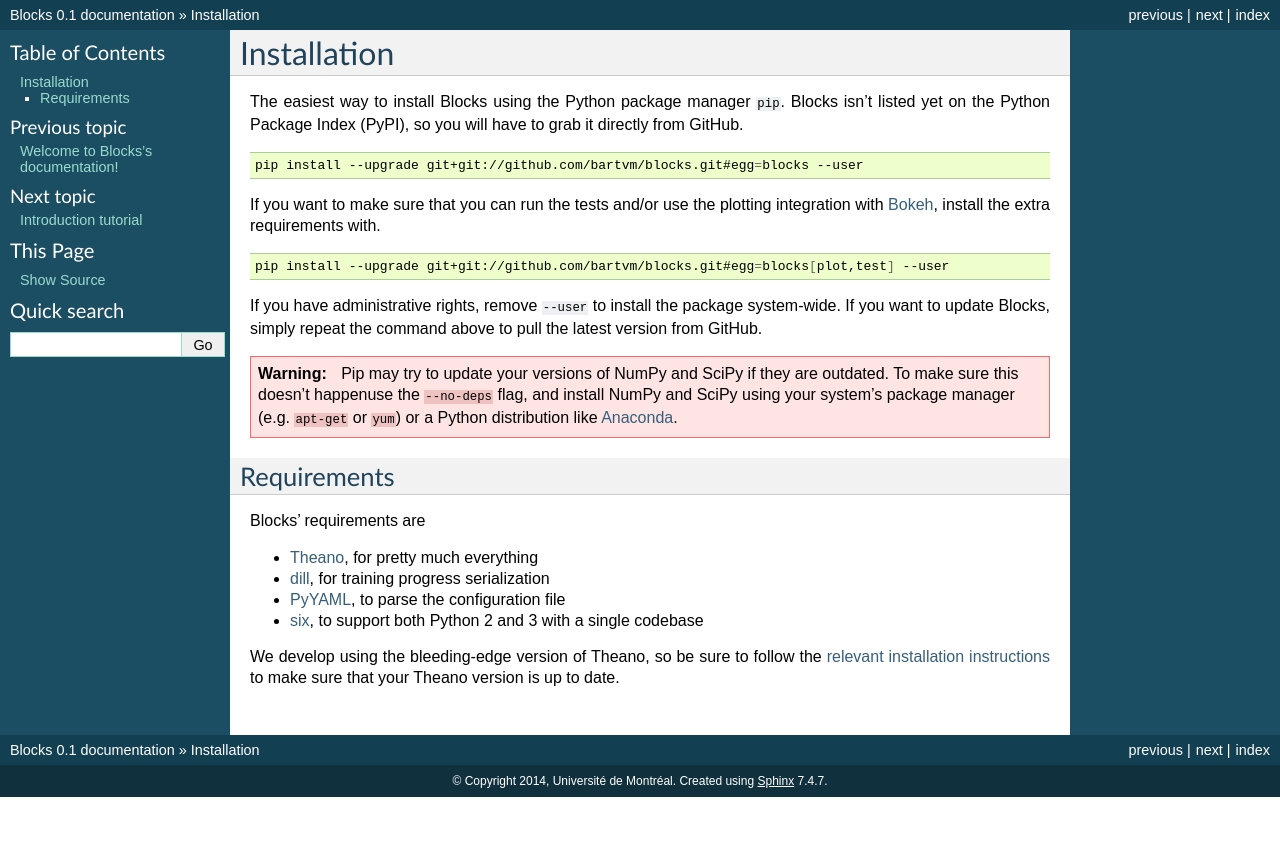
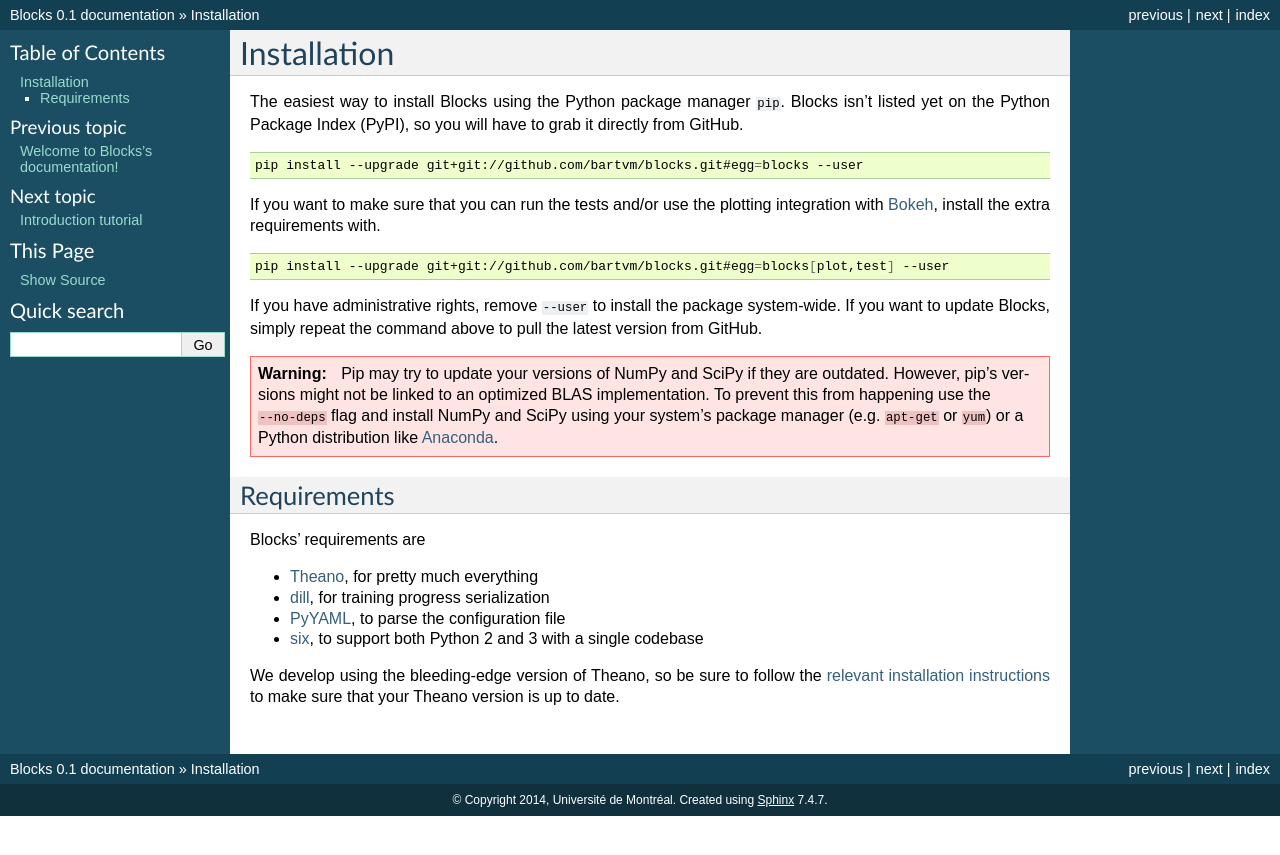
Before and after one commit to mila-iqia/blocks, a Sphinx documentation site: the page built from docs/setup.rst, in a window 1280 px wide. Shown: the top 855 px of the page. Built offline with Sphinx 7.4.7, drawn with Linux system fonts in a browser that asks for light colours.

Commit message:
Slight rewording

```diff
--- a/docs/setup.rst
+++ b/docs/setup.rst
@@ -22,9 +22,10 @@ pull the latest version from GitHub.
 .. warning::
 
    Pip may try to update your versions of NumPy and SciPy if they are outdated.
-   To make sure this doesn't happenuse the ``--no-deps`` flag, and install
-   NumPy and SciPy using your system's package manager (e.g. ``apt-get`` or
-   ``yum``) or a Python distribution like Anaconda_.
+   However, pip's versions might not be linked to an optimized BLAS
+   implementation. To prevent this from happening use the ``--no-deps`` flag
+   and install NumPy and SciPy using your system's package manager (e.g.
+   ``apt-get`` or ``yum``) or a Python distribution like Anaconda_.
 
 Requirements
 ------------
```
